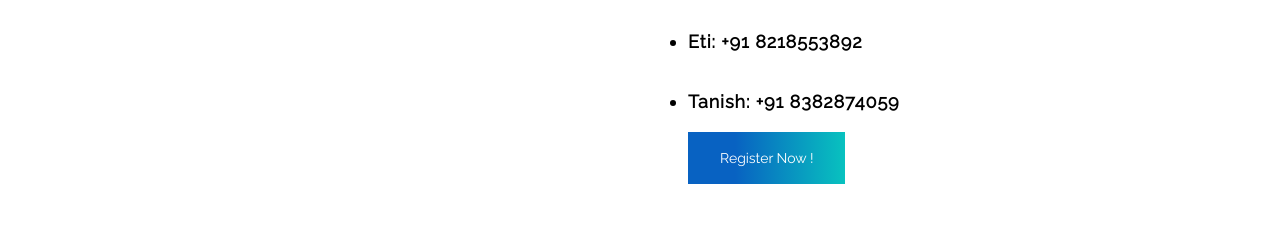
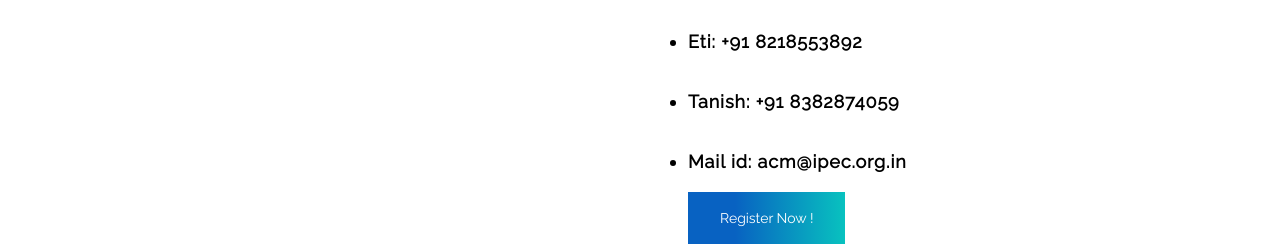
Before and after one commit to ACM-IPEC-ORG/ACM-new-website, a React (Vite) app: page / in a window 1280 px wide. Shown: the part 1720-1966 px from the top of the page. Built offline with nearby package versions, Linux system fonts and the light colour scheme; a web font is replaced by a local one.

Commit message:
added mail id as contact

```diff
--- a/src/Components/Lists/EventList.js
+++ b/src/Components/Lists/EventList.js
@@ -2219,26 +2219,17 @@
         img: CC,
         intro:"IPEC ACM STUDENT CHAPTER is organizing CODE COMBAT. An event for BTech 1st and 2nd-year students of all branches (CSE, CSE(DS), CSE(AIML), IT, ECE).",
         detail: "CODE COMBAT is a coding challenge that tests your problem-solving abilities by requiring you to code the questions or answer MCQs to identify the correct algorithms' names and output challenges. " ,
-        points:[
-            "IPEC ACM STUDENT CHAPTER aims at learning and developing at fundamental computing. We believe in 'By the students, for the students💡",
-            "It has following Special Interest Groups (SIG's). Interested students can join any of the following groups and learn the skills.",
-            "SIG GRAPH for Graphic designing",
-            "SIG WEB  for Web Designing & Development",
-            "SIG FOUNDATION for Basic programming (hands on Data Structures and C++ for beginners in Programming)",
-            "SIG PYTHON for Python Development",
-            "SIG TECH for System Analysis",
-            "SIG JAVA focuses on packaging java libraries and applications"
-        ],
-
-        contact:"If you have any query then contact: ",
-        cno:[
-            "Eti: +91 8218553892",
-            "Tanish: +91 8382874059"
+
+        contact:"If you have any query then contact: ",
+        cno:[
+            "Eti: +91 8218553892",
+            "Tanish: +91 8382874059",
+            " Mail id: acm@ipec.org.in"
         ],
         date: "13th SEPTEMBER 2024",
         time:"03:00 PM onwards",
         venue: "IT LAB 5",
-        register:"https://bit.ly/Recruitment_ACM"
+        register:"https://tinyurl.com/ACMCodeCombat"
     },
 
 ]
--- a/src/Pages/Home/Home.jsx
+++ b/src/Pages/Home/Home.jsx
@@ -123,26 +123,16 @@
                                                 <p className={"xl:text-md text-md  trasition-colors py-4 font-regular tracking widest"}>{data.intro}</p>
 
                                             </div>
-                                            {/* <ul className="list-disc">
+                                                <p className="xl:text-lg lg:text-lg text-md trasition-colors py-4 font-semibold tracking widest">{data.detail}</p>
+                                                {/* <ul className="list-disc">
                                                 {data.points.map(d => {
                                                     return (
                                                         <li className="xl:text-lg lg:text-lg text-md trasition-colors py-4 font-semibold tracking widest">{d}</li>
                                                     )
                                                 })}
                                             </ul> */}
-                                                <p className="xl:text-lg lg:text-lg text-md trasition-colors py-4 font-semibold tracking widest">{data.detail}</p>
                                             <div>
-                                                {/* {data.rules && <div>
 
-                                                    <h1 className="xl:text-3xl  underline underline-offset-8 lg:text-3xl text-2xl font-bold trancking-wide">Event rules</h1>
-                                                    <ol className="list-decimal">
-                                                        {data.rules.map(d => {
-                                                            return (
-                                                                <li className="xl:text-lg lg:text-lg text-md trasition-colors py-4 font-semibold tracking widest">{d}</li>
-                                                            )
-                                                        })}
-                                                    </ol>
-                                                </div>} */}
                                                 {data.date && <p className="xl:text-lg lg:text-lg text-md trasition-colors py-4 font-bold tracking widest">Date: {data.date}</p>}
                                                 {data.time && <p className="xl:text-lg lg:text-lg text-md trasition-colors py-4 font-bold tracking widest">Time: {data.time}</p>}
 
```
